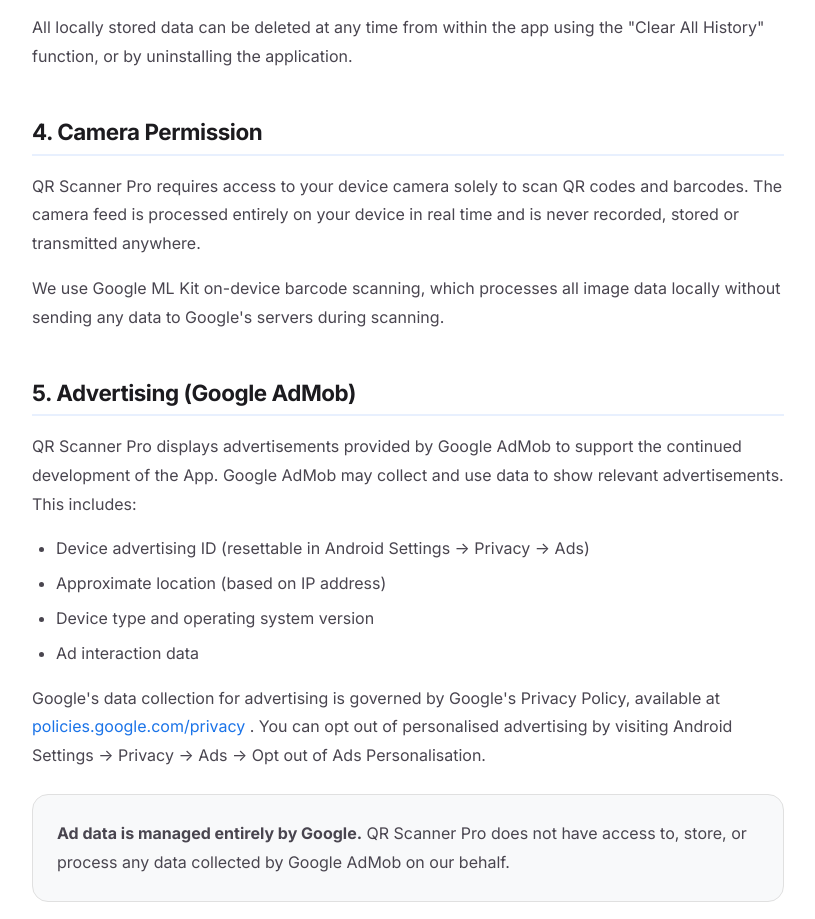
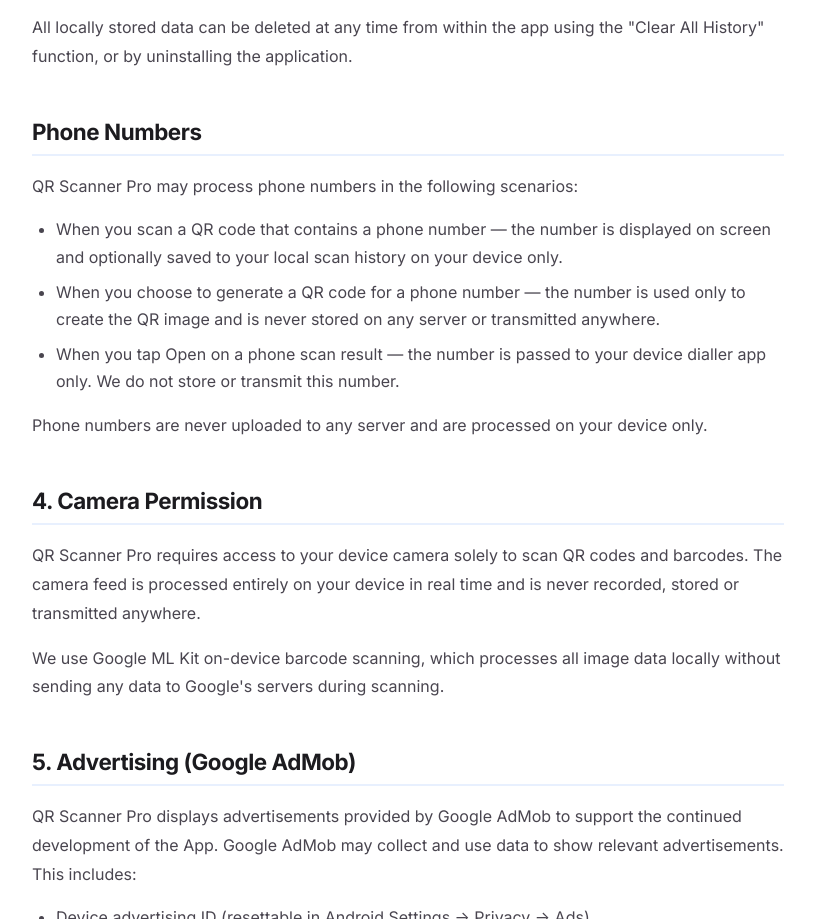
Before and after one commit to tridentinc01/qrscannerpro-site, a plain HTML site: page docs/privacy-policy.html in a window 1280 px wide. Shown: the part 1463-2382 px from the top of the page, without its empty margins (232-1047 px from the left). Drawn offline with Linux system fonts and the light colour scheme.

Commit message:
Update privacy-policy.html

```diff
--- a/docs/privacy-policy.html
+++ b/docs/privacy-policy.html
@@ -121,7 +121,36 @@
                 from within the app using the "Clear All History"
                 function, or by uninstalling the application.
             </p>
-
+<h2>Phone Numbers</h2>
+<p>
+    QR Scanner Pro may process phone numbers
+    in the following scenarios:
+</p>
+<ul>
+    <li>
+        When you scan a QR code that contains
+        a phone number — the number is displayed
+        on screen and optionally saved to your
+        local scan history on your device only.
+    </li>
+    <li>
+        When you choose to generate a QR code
+        for a phone number — the number is used
+        only to create the QR image and is never
+        stored on any server or transmitted
+        anywhere.
+    </li>
+    <li>
+        When you tap Open on a phone scan result
+        — the number is passed to your device
+        dialler app only. We do not store or
+        transmit this number.
+    </li>
+</ul>
+<p>
+    Phone numbers are never uploaded to any
+    server and are processed on your device only.
+</p>
             <h2>4. Camera Permission</h2>
             <p>
                 QR Scanner Pro requires access to your device camera
```
